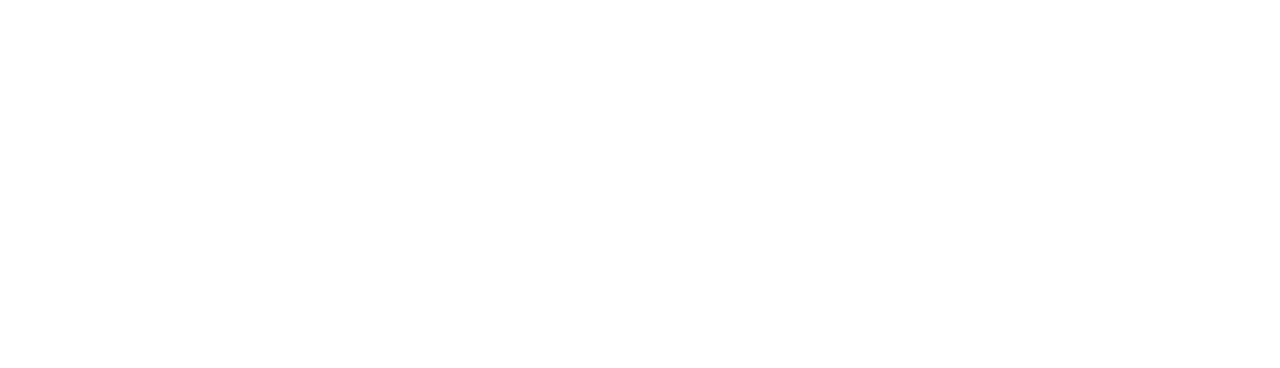
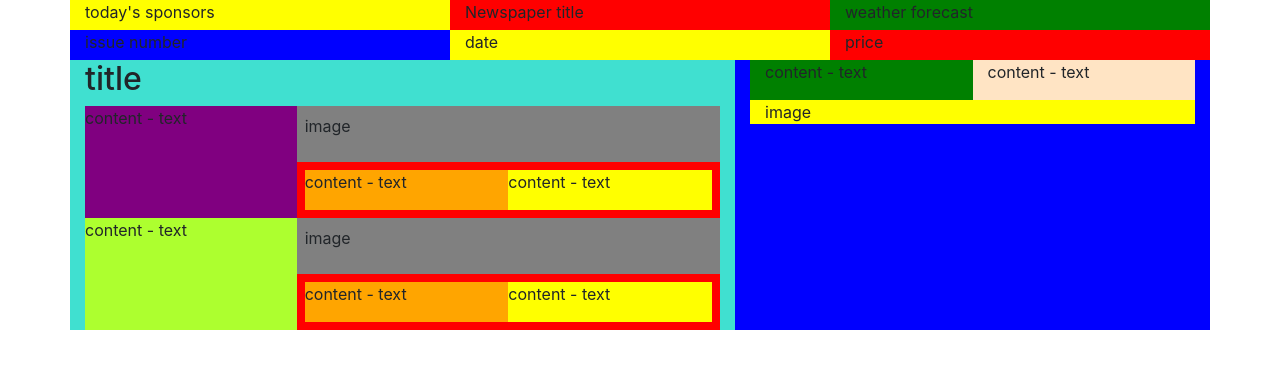
Before and after one commit to Msgl/vintage-newspaper-bootstrap, a plain HTML site: page index.html in a window 1280 px wide. Drawn offline with nearby package versions, Linux system fonts and the light colour scheme.

Commit message:
Grid structure

```diff
--- /dev/null
+++ b/css/styles.css
@@ -0,0 +1,47 @@
+
+
+
+header, nav{
+    height: 30px;
+}
+
+.blue {
+    background: blue;
+}
+
+.red {
+    background: red;
+}
+
+.green {
+    background: green;
+}
+
+.yellow {
+    background: yellow;
+}
+
+.grey {
+    background: grey;
+}
+
+
+.orange {
+    background: orange;
+}
+
+.purple {
+    background: purple;
+}
+
+.turquoise {
+    background: turquoise;
+}
+
+.greenyellow{
+    background: greenyellow
+}
+
+.bisque{
+    background: bisque;
+}
--- a/index.html
+++ b/index.html
@@ -1,11 +1,127 @@
 <!DOCTYPE html>
 <html lang="en">
 <head>
-    <meta charset="UTF-8">
-    <meta name="viewport" content="width=device-width, initial-scale=1.0">
-    <title>Document</title>
+     <!-- Required meta tags always come first -->
+     <meta charset="utf-8">
+     <meta name="viewport" content="width=device-width, initial-scale=1, shrink-to-fit=no">
+     <meta http-equiv="x-ua-compatible" content="ie=edge">
+
+    <!-- CSS only -->
+    <link rel="stylesheet" href="https://stackpath.bootstrapcdn.com/bootstrap/4.5.2/css/bootstrap.min.css" integrity="sha384-JcKb8q3iqJ61gNV9KGb8thSsNjpSL0n8PARn9HuZOnIxN0hoP+VmmDGMN5t9UJ0Z" crossorigin="anonymous">
+    <link rel="stylesheet" href="https://cdnjs.cloudflare.com/ajax/libs/font-awesome/5.15.1/css/all.min.css
+    ">
+    <link rel="stylesheet" href="https://cdnjs.cloudflare.com/ajax/libs/bootstrap-social/5.1.1/bootstrap-social.min.css">
+
+    <link rel="stylesheet" href="css/styles.css">
+
+    <title>Gazette</title>
+
 </head>
+
 <body>
+    <header>
+        <div class="container">
+            <div class="row blue">
+                <div class="col-4 rowone yellow">
+                    <p>today's sponsors</p>
+                </div>
+                <div class="col-4 rowtwo red">
+                    <hp> Newspaper title</h1>
+                </div>
+                <div class="col-4 rowthree green">
+                    <p>weather forecast</p>
+                </div>
+                <h2>HEADER</h2>
+            </div>
+        </div>
+    </header>
 
+    <nav>
+        <div class="container">
+            <div class="row">
+                <div class="col-4 blue">
+                    <p>issue number</p>
+                </div>
+                <div class="col-4 yellow">
+                    <p>date</p>
+                </div>
+                <div class="col-4 red">
+                    <p>price</p>
+                </div>
+            </div>
+        </div>
+    </nav>
+
+    <div class="parent-container d-flex">
+        <div class="container">
+            <div class="row">
+                <div class="col-7 turquoise">
+                    <h2>title</h2>
+                    <div class="row no-gutters">
+                        <div class="col-4 purple">
+                            <p>content - text</p>
+                        </div>
+                        <div class="col-8 red">
+                            <div class="d-flex flex-column">
+                                <div class="col-12 rowfour p-2 grey">
+                                    <p>image</p>
+                                </div>
+
+                                <div class="col-12 rowfive p-2">
+                                    <div class="row no-gutters">
+                                        <div class="col-6 orange">
+                                            <p>content - text</p>
+                                        </div>
+                                        <div class="col-6 yellow">
+                                            <p>content - text</p>
+                                        </div>
+                                    </div>
+                                </div>
+                        </div>
+                        </div>
+                    </div>
+                    <div class="row no-gutters">
+                        <div class="col-4 greenyellow">
+                            <p>content - text</p>
+                        </div>
+                        <div class="col-8 red">
+                            <div class="d-flex flex-column">
+                                <div class="col-12 rowfour p-2 grey">
+                                    <p>image</p>
+                                </div>
+
+                                <div class="col-12 rowfive p-2">
+                                    <div class="row no-gutters">
+                                        <div class="col-6 orange">
+                                            <p>content - text</p>
+                                        </div>
+                                        <div class="col-6 yellow">
+                                            <p>content - text</p>
+                                        </div>
+                                    </div>
+                                </div>
+                        </div>
+                        </div>
+                    </div>
+                </div>
+
+                <div class="col-5 blue">
+                    <div class="d-flex flex-row">
+                    <div class="col-6 green">
+                            <p>content - text</p>
+                        </div>
+                        <div class="col-6 bisque">
+                            <p>content - text</p>
+                        </div>
+                    </div>
+                    <div class="col-12 yellow">
+                        <p>image</p>
+                    </div>
+                </div>
+            </div>
+
+
+        </div>
+    </div>
 </body>
 </html>
```
